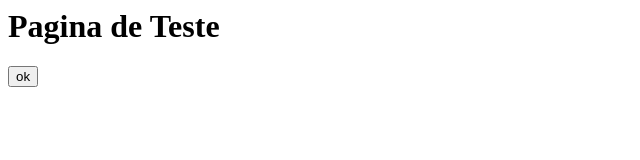
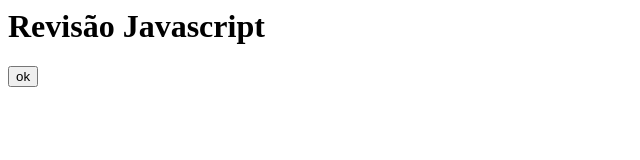
Before and after one commit to wagnermarques/projetoprogit, a plain HTML site: page index.html in a window 1280 px wide. Shown: the whole page, without its empty margins (0-640 px from the left). Drawn offline with Linux system fonts and the light colour scheme.

Commit message:
fiz uma alteracaozinha aqui no vscode web direto no github

```diff
--- a/index.html
+++ b/index.html
@@ -2,8 +2,7 @@
   <head>
   </head>
   <body>
-    <h1> Pagina de Teste </h1>
+    <h1>Revisão Javascript</h1>
     <button>ok</button>
-
   </body>
 </html>
```
